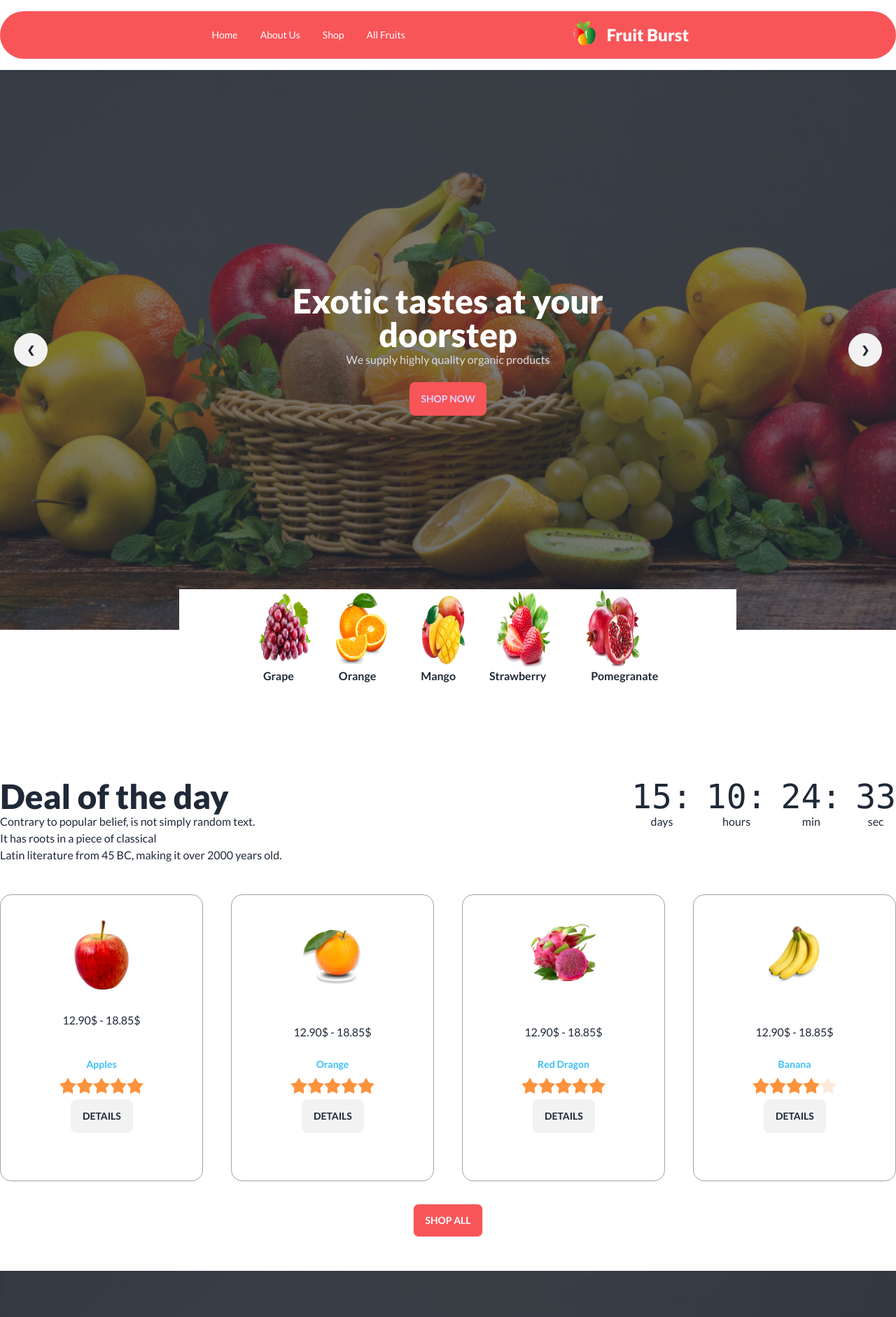
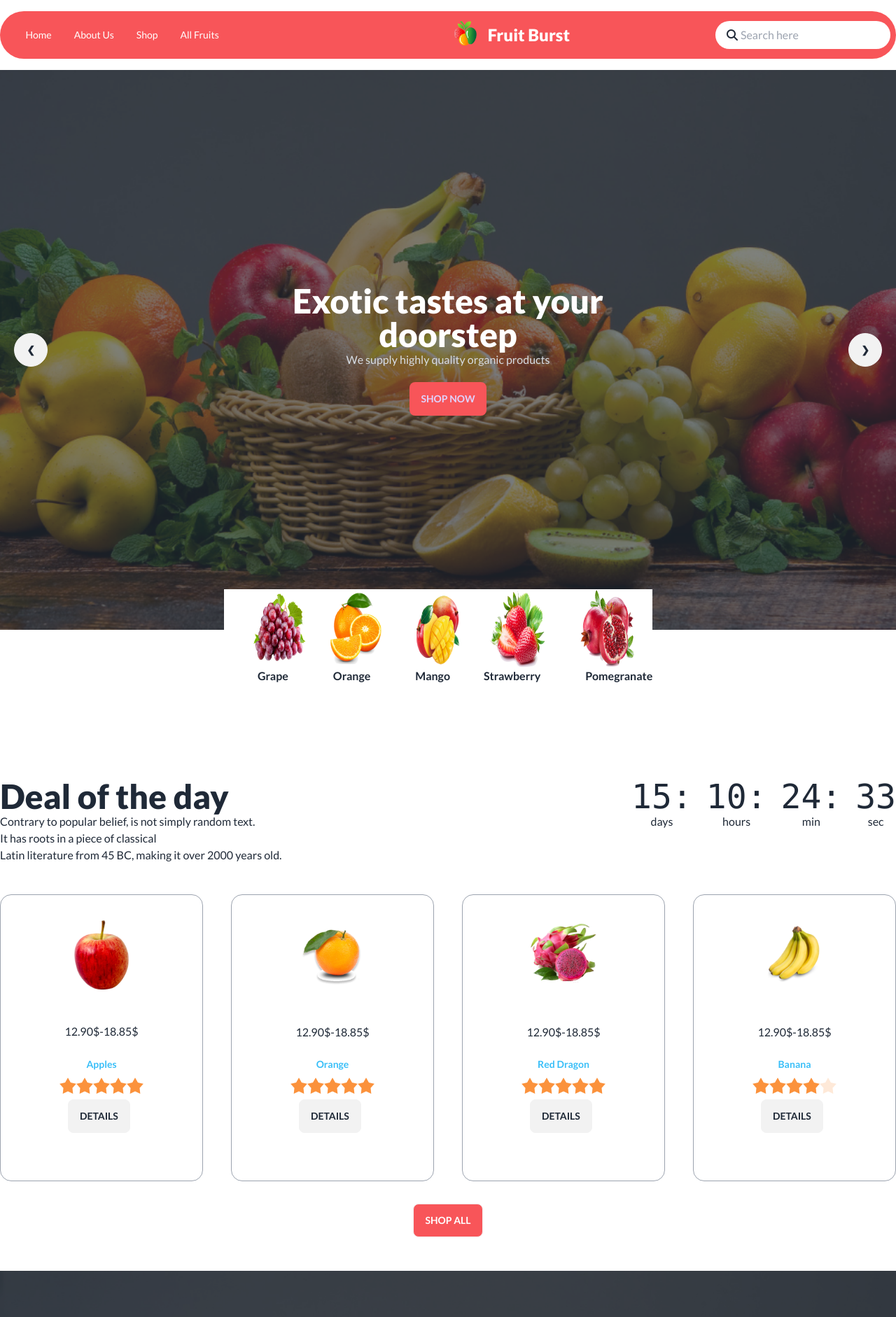
Before and after one commit to toky-tahmid/fruit-burst-project, a plain HTML site: page index.html in a window 1280 px wide. Shown: the top 1882 px of the page at 70% size. Drawn offline with nearby package versions, Linux system fonts and the light colour scheme; grey boxes are pictures that could not be loaded; files whose address does not match are found by name.

Commit message:
full done

```diff
--- a/index.html
+++ b/index.html
@@ -16,14 +16,15 @@
         }
 
     </style>
-    <script src="https://kit.fontawesome.com/ad0d6f0322.js" crossorigin="anonymous"></script> <link rel="stylesheet" href="https://cdnjs.cloudflare.com/ajax/libs/font-awesome/6.4.0/css/all.min.css"/>
+    <script src="https://kit.fontawesome.com/ad0d6f0322.js" crossorigin="anonymous"></script>
+    <link rel="stylesheet" href="https://cdnjs.cloudflare.com/ajax/libs/font-awesome/6.4.0/css/all.min.css" />
+
 </head>
-
 <body class="lato">
     <header class="md:container md:mx-auto">
         <!-- nav bar starts -->
         <nav>
-            <div class="navbar bg-[#F85559] mt-4 rounded-full">
+            <div class="navbar  bg-[#F85559] mt-4 rounded-full">
                 <div class="navbar-start">
                     <div class="dropdown">
                         <label tabindex="0" class="btn btn-ghost btn-circle lg:hidden">
@@ -42,8 +43,8 @@
                         </ul>
                     </div>
                 </div>
-                <div class="navbar-center hidden lg:flex">
-                    <ul class="menu menu-horizontal text-white pr-56">
+                <div class="navbar-center hidden md:block lg:block">
+                    <ul class="menu menu-horizontal text-white pr-80">
                         <li><a>Home</a></li>
                         <li><a>About Us</a></li>
                         <li><a>Shop</a></li>
@@ -51,23 +52,26 @@
                     </ul>
                 </div>
                 <!-- middle section -->
-                <div class="navbar-center mr-72">
+                <div class="navbar-center mr-52">
                     <div class="h-1 w-8 mb-9 mr-4">
                         <img src="images/logo.png" alt="">
                     </div>
                     <h2 class="font-extrabold text-white text-2xl">Fruit Burst</h2>
                 </div>
                 <!-- Right Section -->
-                <div class="flex sm:hidden space-x-4 ">
+                <div class="flex relative space-x-4 ">
                     <input type="text" placeholder="Search here"
+
                         class="px-9 py-2 bg-white text-black rounded-full focus:outline-none focus:ring focus:border-blue-300">
+                        <div class="absolute "><i class="fa-solid fa-magnifying-glass"></i></div>
+
 
                 </div>
             </div>
         </nav>
         <!-- nav bar ends -->
         <!-- banner section -->
-        <div class="carousel relative w-auto mt-4">
+        <div class="carousel  lg:relative w-auto mt-4">
             <div id="slide1" class="carousel-item relative w-full">
                 <div class="hero min-h-screen" style="background-image: url(./images/banner1.png);">
                     <div class="hero-overlay bg-opacity-60"></div>
@@ -102,7 +106,7 @@
                     <a href="#slide3" class="btn btn-circle">❯</a>
                 </div>
             </div>
-            <div id="slide3" class="carousel-item relative w-full">
+            <div id="slide3" class="carousel-item  lg:h-[550px] relative w-full">
                 <div class="hero min-h-screen" style="background-image: url(./images/banner3.png);">
                     <div class="hero-overlay bg-opacity-60"></div>
                     <div class="hero-content text-center text-neutral-content">
@@ -136,9 +140,10 @@
                     <a href="#slide1" class="btn btn-circle">❯</a>
                 </div>
             </div>
+
+        </div>
         <!-- fruits -->
-        </div>
-        <div class="bg-white absolute ml-64 pl-28 pr-28 pb-0 -mt-16 gap-14 flex">
+        <div class="bg-white absolute ml-80 pl-10  pb-0 -mt-16 gap-14 flex">
             <img class="w-20 items-center h-28" src="images/fruit1.png" alt="">
             <div class="mt-24 pt-4 -ml-36 font-bold">
                 <p class="ml-4">Grape</p>
@@ -210,7 +215,7 @@
                 <div class="card bg-base-100 p-9 border border-gray-400">
                     <figure><img class="w-20" src="/images/fruit6.png" alt="" /></figure>
                     <div class="card-body">
-                        <p class="text-center">12.90$ - 18.85$</p>
+                        <p class="text-center mt-4">12.90$-18.85$</p>
                         <div class="text-center space-y-4 mt-4">
                             <h4 class="text-sm font-semibold text-info">Apples</h4>
 
@@ -224,7 +229,7 @@
                         </div>
                         <div>
 
-                            <button class="btn ml-8" onclick="my_modal_1.showModal()">Details</button>
+                            <button class="btn ml-7" onclick="my_modal_1.showModal()">Details</button>
                             <dialog id="my_modal_1" class="modal">
                                 <form method="dialog" class="modal-box">
                                     <figure><img class="w-24" src="/images/fruit6.png" alt="" /></figure>
@@ -259,7 +264,7 @@
                 <div class="card bg-base-100 p-9 border border-gray-400">
                     <figure><img class="w-24" src="/images/fruit7.png" alt="" /></figure>
                     <div class="card-body">
-                        <p class="text-center mt-5">12.90$ - 18.85$</p>
+                        <p class="text-center mt-5">12.90$-18.85$</p>
                         <div class="text-center space-y-4 mt-4">
                             <h4 class="text-sm font-semibold text-info">Orange</h4>
 
@@ -273,7 +278,7 @@
                         </div>
                         <div>
 
-                            <button class="btn ml-8" onclick="my_modal_2.showModal()">Details</button>
+                            <button class="btn ml-7" onclick="my_modal_2.showModal()">Details</button>
                             <dialog id="my_modal_2" class="modal">
                                 <form method="dialog" class="modal-box">
                                     <figure><img class="w-24" src="/images/fruit7.png" alt="" /></figure>
@@ -308,7 +313,7 @@
                 <div class="card bg-base-100 p-9 border border-gray-400">
                     <figure><img class="w-24" src="/images/fruit8.png" alt="" /></figure>
                     <div class="card-body">
-                        <p class="text-center mt-5">12.90$ - 18.85$</p>
+                        <p class="text-center mt-5">12.90$-18.85$</p>
                         <div class="text-center space-y-4 mt-4">
                             <h4 class="text-sm font-semibold text-info">Red Dragon</h4>
 
@@ -322,7 +327,7 @@
                         </div>
                         <div>
 
-                            <button class="btn ml-8" onclick="my_modal_3.showModal()">Details</button>
+                            <button class="btn ml-7" onclick="my_modal_3.showModal()">Details</button>
                             <dialog id="my_modal_3" class="modal">
                                 <form method="dialog" class="modal-box">
                                     <figure><img class="w-24" src="/images/fruit8.png" alt="" /></figure>
@@ -357,7 +362,7 @@
                 <div class="card bg-base-100 p-9 border border-gray-400">
                     <figure><img class="w-24" src="/images/fruit9.png" alt="" /></figure>
                     <div class="card-body">
-                        <p class="text-center mt-5">12.90$ - 18.85$</p>
+                        <p class="text-center mt-5">12.90$-18.85$</p>
                         <div class="text-center space-y-4 mt-4">
                             <h4 class="text-sm font-semibold text-info">Banana</h4>
 
@@ -371,7 +376,7 @@
                         </div>
                         <div>
 
-                            <button class="btn ml-8" onclick="my_modal_4.showModal()">Details</button>
+                            <button class="btn ml-7" onclick="my_modal_4.showModal()">Details</button>
                             <dialog id="my_modal_4" class="modal">
                                 <form method="dialog" class="modal-box">
                                     <figure><img class="w-24" src="/images/fruit9.png" alt="" /></figure>
@@ -478,7 +483,8 @@
                         </div>
                         <div>
                             <h2 class="text-2xl font-extrabold border-b-4 mb-5">Dedicated Team</h2>
-                            <p class="font-medium text-base mb-4">Professional employees are there for you to pick <br> the most amazing and fresh fruits.</p>
+                            <p class="font-medium text-base mb-4">Professional employees are there for you to pick <br>
+                                the most amazing and fresh fruits.</p>
                         </div>
                     </div>
                     <div class="flex gap-6 items-center">
@@ -487,7 +493,8 @@
                         </div>
                         <div>
                             <h2 class="text-2xl font-extrabold border-b-4 mb-5">Fresh is Best</h2>
-                            <p class="font-medium text-base mb-4">Professional employees are there for you to pick <br> the most amazing and fresh fruits.</p>
+                            <p class="font-medium text-base mb-4">Professional employees are there for you to pick <br>
+                                the most amazing and fresh fruits.</p>
                         </div>
                     </div>
                     <div class="flex gap-6 items-center">
@@ -496,7 +503,8 @@
                         </div>
                         <div>
                             <h2 class="text-2xl font-extrabold border-b-4 mb-5">Gift Certificates</h2>
-                            <p class="font-medium text-base mb-4">Professional employees are there for you to pick <br> the most amazing and fresh fruits.</p>
+                            <p class="font-medium text-base mb-4">Professional employees are there for you to pick <br>
+                                the most amazing and fresh fruits.</p>
                         </div>
                     </div>
                 </div>
@@ -509,7 +517,8 @@
                     <div class="flex gap-6 items-center">
                         <div>
                             <h2 class="text-2xl text-end font-extrabold border-b-4 mb-5">Integrated Supplier</h2>
-                            <p class="font-medium text-base text-end mb-4">Professional employees are there for you to pick <br> the most amazing and fresh fruits.</p>
+                            <p class="font-medium text-base text-end mb-4">Professional employees are there for you to
+                                pick <br> the most amazing and fresh fruits.</p>
                         </div>
                         <div>
                             <img class="w-8" src="images/f.png" alt="">
@@ -519,7 +528,8 @@
 
                         <div>
                             <h2 class="text-2xl text-end font-extrabold border-b-4 mb-5">Sustainable Practice</h2>
-                            <p class="font-medium text-base text-end mb-4">Professional employees are there for you to pick <br> the most amazing and fresh fruits.</p>
+                            <p class="font-medium text-base text-end mb-4">Professional employees are there for you to
+                                pick <br> the most amazing and fresh fruits.</p>
                         </div>
                         <div>
                             <i class="fa-solid fa-ice-cream"></i>
@@ -529,7 +539,8 @@
 
                         <div>
                             <h2 class="text-2xl text-end font-extrabold border-b-4 mb-5">The Benefits Only</h2>
-                            <p class="font-medium text-base  text-end mb-4">Professional employees are there for you to pick <br> the most amazing and fresh fruits.</p>
+                            <p class="font-medium text-base  text-end mb-4">Professional employees are there for you to
+                                pick <br> the most amazing and fresh fruits.</p>
                         </div>
                         <div>
                             <i class="fa-regular fa-thumbs-up"></i>
@@ -541,7 +552,7 @@
     </main>
     <!-- footer stars -->
     <footer class="footer mt-80 footer-center p-10 bg-[#121212] text-primary-content">
-    <div class=" flex">
+        <div class=" flex ">
             <div class="h-8 w-10">
                 <img src="images/logo.png" alt="">
             </div>
@@ -549,7 +560,7 @@
                 <h2 class="font-extrabold text-white mt-5 text-3xl">Fruit Burst</h2>
             </div>
         </div>
-  <div  class="flex gap-8 list-none">
+        <div class="flex gap-8 list-none">
             <li>Home</li>
             <li>About Us</li>
             <li>All Fruits</li>
```
Lines whose indentation alone changed are shown as unchanged.
